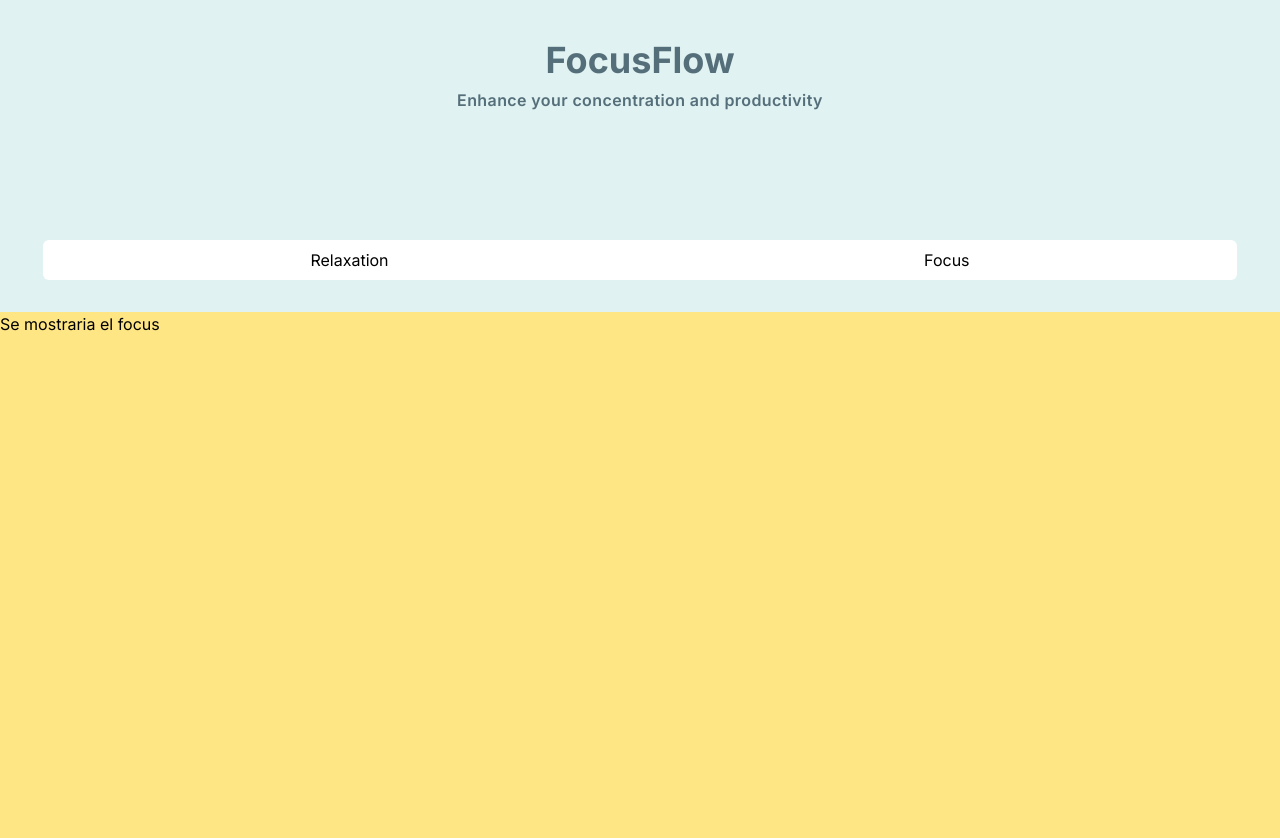
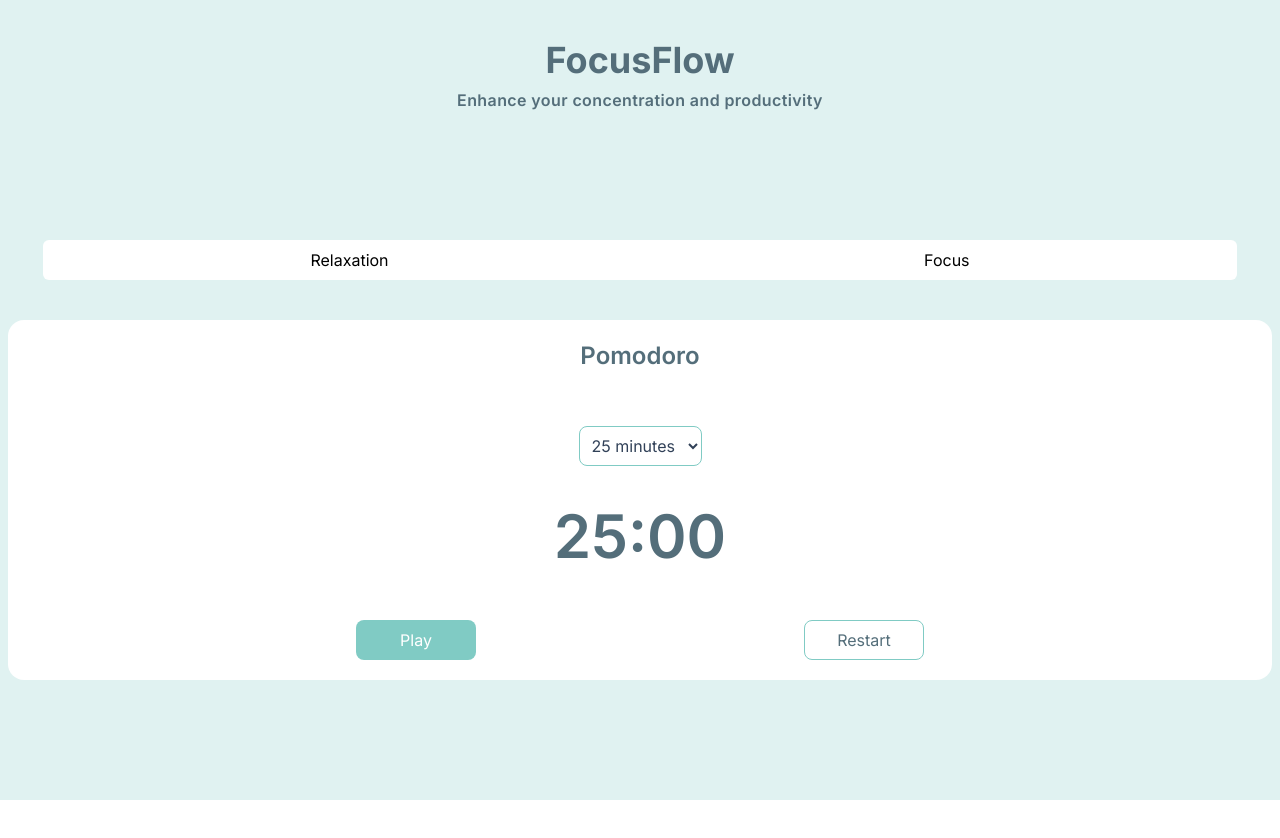
Before and after one commit to tadeowoto/focus-flow, a React (Vite) app: page / in a window 1280 px wide. Both pictures are taken after a click on the button "Focus". Shown: the top 838 px of the page. After the commit the page ends 800 px from the top, so only its background shows below. Built offline with nearby package versions, Linux system fonts and the light colour scheme.

Commit message:
ambient and pomodoro components

```diff
--- /dev/null
+++ b/src/components/Ambient.tsx
@@ -0,0 +1,26 @@
+export const Ambient = () => {
+  return (
+    <>
+      <h1 className="text-2xl font-semibold text-slate">Ambient Sounds</h1>
+      <div className="w-full h-40 grid grid-cols-2 place-items-center">
+        <button className="w-30 h-10 rounded-lg border border-seafoam-secondary">
+          Rain
+        </button>
+        <button className="w-30 h-10 rounded-lg border border-seafoam-secondary">
+          Ocean
+        </button>
+        <button className="w-30 h-10 rounded-lg border border-seafoam-secondary">
+          Bids
+        </button>
+        <button className="w-30 h-10 rounded-lg border border-seafoam-secondary">
+          Wind
+        </button>
+      </div>
+      <div>
+        <button className="w-30 h-10 rounded-lg text-cloud bg-seafoam-secondary">
+          Play
+        </button>
+      </div>
+    </>
+  );
+};
--- /dev/null
+++ b/src/components/FocusPomodoro.tsx
@@ -0,0 +1,36 @@
+import { useState } from "react";
+
+export const FocusPomodoro = () => {
+  const [selectedTime, setSelectedTime] = useState(25);
+
+  const handleTimeChange = (event: React.ChangeEvent<HTMLSelectElement>) => {
+    setSelectedTime(parseInt(event.target.value));
+  };
+
+  return (
+    <>
+      <h1 className="text-2xl font-semibold text-slate">Pomodoro</h1>
+      <div className="w-full h-full flex flex-col items-center justify-center gap-10">
+        <select
+          value={selectedTime}
+          onChange={handleTimeChange}
+          className="h-10 p-2 rounded-lg border text-slate-700 border-seafoam-secondary bg-cloud"
+        >
+          <option value={25}>25 minutes</option>
+          <option value={30}>30 minutes</option>
+          <option value={50}>50 minutes</option>
+          <option value={60}>60 minutes</option>
+        </select>
+        <p className="text-6xl font-semibold text-slate">{selectedTime}:00</p>
+      </div>
+      <div className="w-full flex items-center justify-evenly">
+        <button className="w-30 h-10 rounded-lg text-cloud bg-seafoam-secondary">
+          Play
+        </button>
+        <button className="w-30 h-10 rounded-lg text-slate bg-cloud border border-seafoam-secondary">
+          Restart
+        </button>
+      </div>
+    </>
+  );
+};
--- a/src/components/MainMenu.tsx
+++ b/src/components/MainMenu.tsx
@@ -1,4 +1,8 @@
 import { useState } from "react";
+import { ReproductorWrapper } from "./ReproductorWrapper";
+import { Ambient } from "./Ambient";
+import { FocusPomodoro } from "./FocusPomodoro";
+
 export const MainMenu = () => {
   //TODO ISFOCUSACTIVE: MAIN CONTENT AND NAV COLOR SHOULD BE DIFFERENT
   //TODO IF !ISFOCUSACTIVE: MAIN CONTENT SHOULD BE AMBIENT SOUNDS
@@ -25,19 +29,15 @@ export const MainMenu = () => {
           </div>
         </nav>
       </div>
-      <div className="w-full bg-amber-200 h-200">
+      <div className="w-full">
         {isFocusActive ? (
-          <div>
-            <h1>
-              <p>Se mostraria el focus</p>
-            </h1>
-          </div>
+          <ReproductorWrapper>
+            <FocusPomodoro />
+          </ReproductorWrapper>
         ) : isRelaxActive ? (
-          <div>
-            <h1>
-              <p>Se mostraria el ambient </p>
-            </h1>
-          </div>
+          <ReproductorWrapper>
+            <Ambient />
+          </ReproductorWrapper>
         ) : null}
       </div>
     </article>
--- /dev/null
+++ b/src/components/ReproductorWrapper.tsx
@@ -0,0 +1,13 @@
+type Props = {
+  children: React.ReactNode;
+};
+
+export const ReproductorWrapper = ({ children }: Props) => {
+  return (
+    <div className="w-full h-full p-2">
+      <article className="w-full h-90 bg-cloud p-5 flex flex-col items-center justify-center rounded-2xl">
+        {children}
+      </article>
+    </div>
+  );
+};
```
